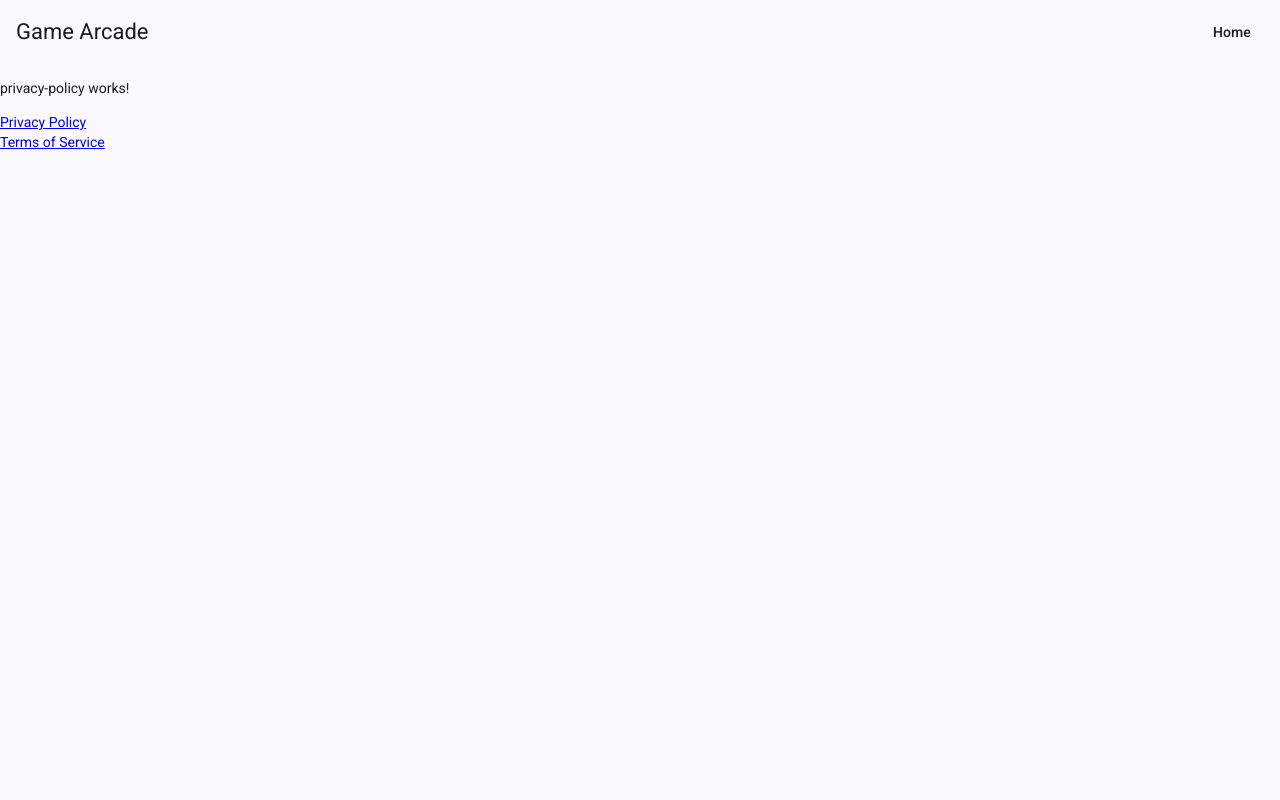
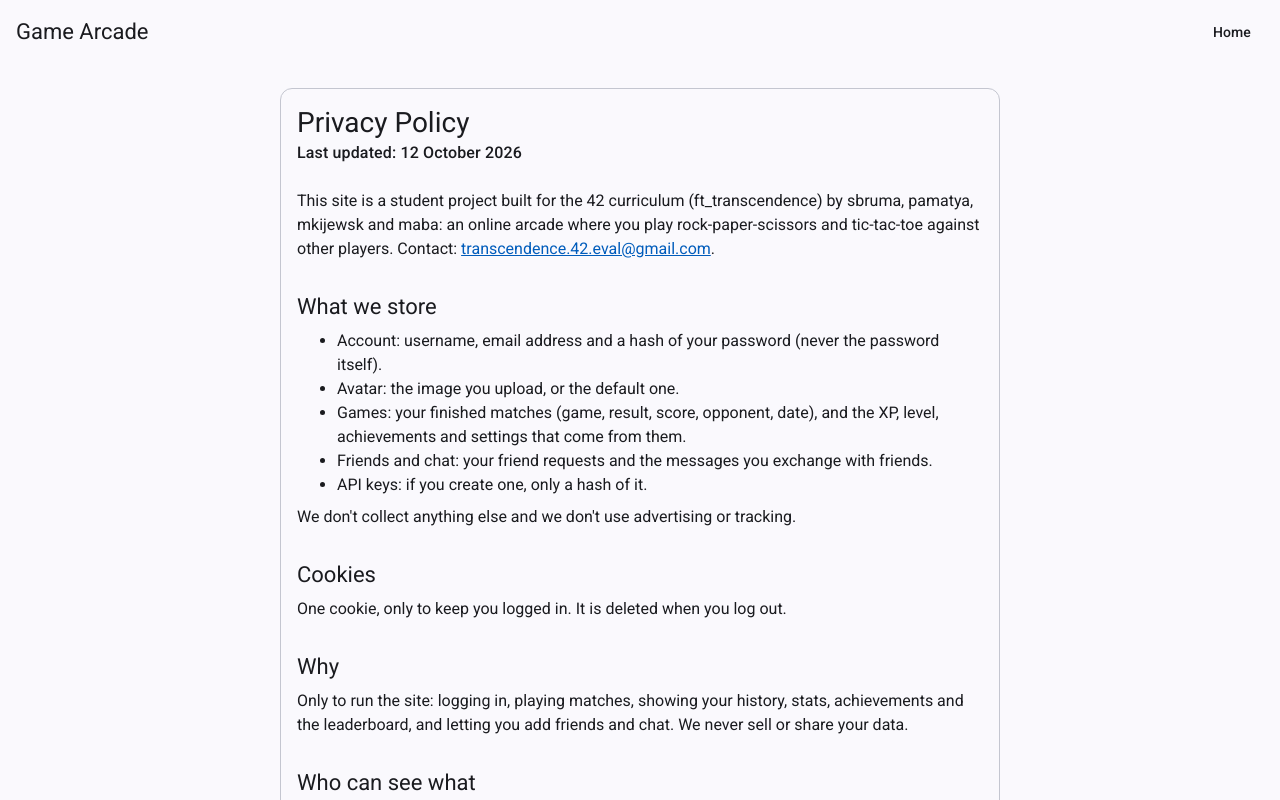
Before and after one commit to nuz8/Transcendence, an Angular app in the folder frontend/: page /privacy in a window 1280 px wide. Shown: the top 800 px of the page. Built offline with nearby package versions, Linux system fonts and the light colour scheme; no server answers.

Commit message:
Feat/footer-and-privacy-pages (#136)
* feat: make the footer a toolbar like the header

* feat: add the privacy policy text formatted

* feat: add the terms of service text formatted

* fix: typo corrected

```diff
--- a/frontend/src/app/legal/privacy-policy/privacy-policy.css
+++ b/frontend/src/app/legal/privacy-policy/privacy-policy.css
@@ -0,0 +1,36 @@
+:host {
+    display: block;
+    padding: 0 1rem;
+}
+
+mat-card {
+    max-width: 720px;
+    margin: 1.5rem auto
+}
+
+mat-card-content {
+    font: var(--mat-sys-body-large);
+}
+
+h1 {
+  margin: 0;
+  font: var(--mat-sys-headline-medium);
+}
+
+h2 {
+  margin: 0 0 0.5rem;
+  font: var(--mat-sys-title-large);
+}
+
+section {
+  padding: 1rem 0;
+}
+
+p,
+ul {
+  margin: 0.5rem 0 0;
+}
+
+a {
+  color: var(--mat-sys-primary);
+}
--- a/frontend/src/app/legal/privacy-policy/privacy-policy.html
+++ b/frontend/src/app/legal/privacy-policy/privacy-policy.html
@@ -1 +1,49 @@
-<p>privacy-policy works!</p>
+<mat-card appearance="outlined">
+  <mat-card-header>
+    <mat-card-title><h1>Privacy Policy</h1></mat-card-title>
+    <mat-card-subtitle>Last updated: 12 October 2026</mat-card-subtitle>
+  </mat-card-header>
+
+  <mat-card-content>
+    <section>
+      <p>This site is a student project built for the 42 curriculum (ft_transcendence) by sbruma, pamatya, mkijewsk and maba: an online arcade where you play rock-paper-scissors and tic-tac-toe against other players. Contact: <a href="mailto:transcendence.42.eval&#64;gmail.com">transcendence.42.eval&#64;gmail.com</a>.</p>
+    </section>
+
+    <section>
+      <h2>What we store</h2>
+      <ul>
+        <li>Account: username, email address and a hash of your password (never the password itself).</li>
+        <li>Avatar: the image you upload, or the default one.</li>
+        <li>Games: your finished matches (game, result, score, opponent, date), and the XP, level, achievements and settings that come from them.</li>
+        <li>Friends and chat: your friend requests and the messages you exchange with friends.</li>
+        <li>API keys: if you create one, only a hash of it.</li>
+      </ul>
+      <p>We don't collect anything else and we don't use advertising or tracking.</p>
+    </section>
+
+    <section>
+      <h2>Cookies</h2>
+      <p>One cookie, only to keep you logged in. It is deleted when you log out.</p>
+    </section>
+
+    <section>
+      <h2>Why</h2>
+      <p>Only to run the site: logging in, playing matches, showing your history, stats, achievements and the leaderboard, and letting you add friends and chat. We never sell or share your data.</p>
+    </section>
+
+    <section>
+      <h2>Who can see what</h2>
+      <p>Other logged-in players can see your username, avatar, level, achievements and match history. Only your friends see whether you're online. Only you and the other person can read a chat. Nobody else sees your email or password.</p>
+    </section>
+
+    <section>
+      <h2>How long</h2>
+      <p>As long as the project runs. The database may be wiped at any time, for example after the evaluation.</p>
+    </section>
+
+    <section>
+      <h2>Your rights</h2>
+      <p>You can change your username and avatar in your profile. To see, correct or delete your data, write to <a href="mailto:transcendence.42.eval&#64;gmail.com">transcendence.42.eval&#64;gmail.com</a>.</p>
+    </section>
+  </mat-card-content>
+</mat-card>
--- a/frontend/src/app/legal/privacy-policy/privacy-policy.ts
+++ b/frontend/src/app/legal/privacy-policy/privacy-policy.ts
@@ -1,7 +1,8 @@
 import { Component } from '@angular/core';
+import { MatCardModule } from '@angular/material/card';
 
 @Component({
-  imports: [],
+  imports: [MatCardModule],
   selector: 'app-privacy-policy',
   styleUrl: './privacy-policy.css',
   templateUrl: './privacy-policy.html',
--- a/frontend/src/app/legal/terms-of-service/terms-of-service.css
+++ b/frontend/src/app/legal/terms-of-service/terms-of-service.css
@@ -0,0 +1,36 @@
+:host {
+    display: block;
+    padding: 0 1rem;
+}
+
+mat-card {
+    max-width: 720px;
+    margin: 1.5rem auto
+}
+
+mat-card-content {
+    font: var(--mat-sys-body-large);
+}
+
+h1 {
+  margin: 0;
+  font: var(--mat-sys-headline-medium);
+}
+
+h2 {
+  margin: 0 0 0.5rem;
+  font: var(--mat-sys-title-large);
+}
+
+section {
+  padding: 1rem 0;
+}
+
+p,
+ul {
+  margin: 0.5rem 0 0;
+}
+
+a {
+  color: var(--mat-sys-primary);
+}
--- a/frontend/src/app/legal/terms-of-service/terms-of-service.html
+++ b/frontend/src/app/legal/terms-of-service/terms-of-service.html
@@ -1 +1,42 @@
-<p>terms-of-service works!</p>
+<mat-card appearance="outlined">
+  <mat-card-header>
+    <mat-card-title><h1>Terms of Service</h1></mat-card-title>
+    <mat-card-subtitle>Last updated: 12 October 2026</mat-card-subtitle>
+  </mat-card-header>
+
+  <mat-card-content>
+    <section>
+      <p>By using this site you agree to these terms.</p>
+    </section>
+
+    <section>
+      <h2>What this site is</h2>
+      <p>A free student project for the 42 curriculum. It may be changed, reset or taken offline at any time, and all data may be deleted.</p>
+    </section>
+
+    <section>
+      <h2>Your account</h2>
+      <p>Keep your password to yourself; you are responsible for what happens on your account. Usernames and avatars must not be offensive or pretend to be someone else.</p>
+    </section>
+
+    <section>
+      <h2>Playing fair</h2>
+      <p>Play your matches yourself: no bots or scripts, and no second account to play against yourself. Quitting a match counts as a loss by forfeit. Matches against the bot earn no XP.</p>
+    </section>
+
+    <section>
+      <h2>Behaviour</h2>
+      <p>Be respectful in chat. Harassment, hate speech, spam and anything illegal are not allowed. We may remove content or accounts that break these rules.</p>
+    </section>
+
+    <section>
+      <h2>No guarantees</h2>
+      <p>The site is provided as is. We can't promise it will always work or that your data won't be lost.</p>
+    </section>
+
+    <section>
+      <h2>Contact</h2>
+      <p><a href="mailto:transcendence.42.eval&#64;gmail.com">transcendence.42.eval&#64;gmail.com</a></p>
+    </section>
+  </mat-card-content>
+</mat-card>
--- a/frontend/src/app/legal/terms-of-service/terms-of-service.ts
+++ b/frontend/src/app/legal/terms-of-service/terms-of-service.ts
@@ -1,7 +1,8 @@
 import { Component } from '@angular/core';
+import { MatCardModule } from '@angular/material/card';
 
 @Component({
-  imports: [],
+  imports: [MatCardModule],
   selector: 'app-terms-of-service',
   styleUrl: './terms-of-service.css',
   templateUrl: './terms-of-service.html',
--- a/frontend/src/app/shared/footer/footer.css
+++ b/frontend/src/app/shared/footer/footer.css
@@ -0,0 +1,3 @@
+.spacer {
+  flex: 1 1 auto;
+}
--- a/frontend/src/app/shared/footer/footer.html
+++ b/frontend/src/app/shared/footer/footer.html
@@ -1,12 +1,8 @@
 <footer>
-  <div>
-    <a routerLink="/privacy">
-			Privacy Policy
-    </a>
-  </div>
-  <div>
-    <a routerLink="/terms">
-			Terms of Service
-    </a>
-  </div>
+  <mat-toolbar>
+      <span class="spacer"></span>
+      <a routerLink="/privacy" mat-button>Privacy Policy</a>
+      <a routerLink="/terms" mat-button>Terms of Service</a>
+      <span class="spacer"></span>
+  </mat-toolbar>
 </footer>
--- a/frontend/src/app/shared/footer/footer.ts
+++ b/frontend/src/app/shared/footer/footer.ts
@@ -1,8 +1,10 @@
 import { Component } from '@angular/core';
 import { RouterLink } from '@angular/router';
+import { MatButtonModule } from '@angular/material/button';
+import { MatToolbarModule } from '@angular/material/toolbar';
 
 @Component({
-  imports: [RouterLink],
+  imports: [RouterLink, MatButtonModule, MatToolbarModule],
   selector: 'app-footer',
   styleUrl: './footer.css',
   templateUrl: './footer.html',
```
